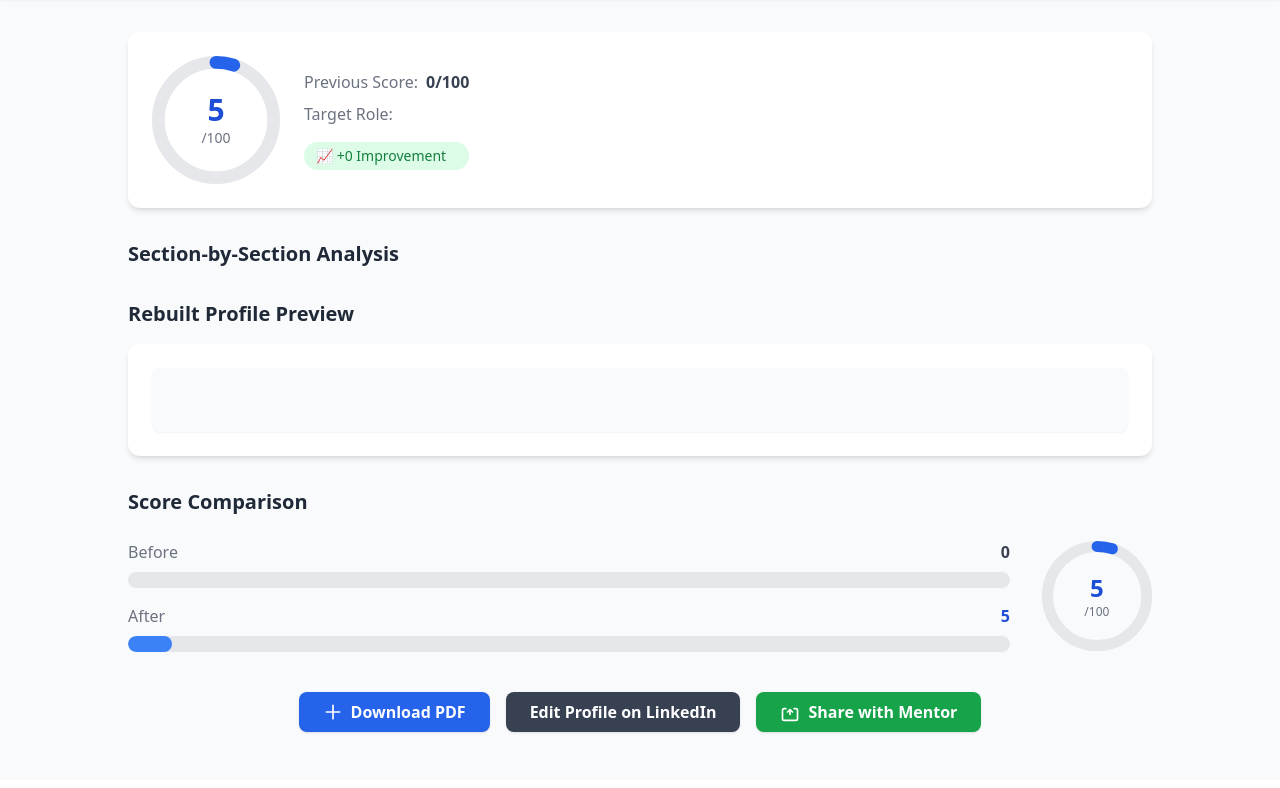
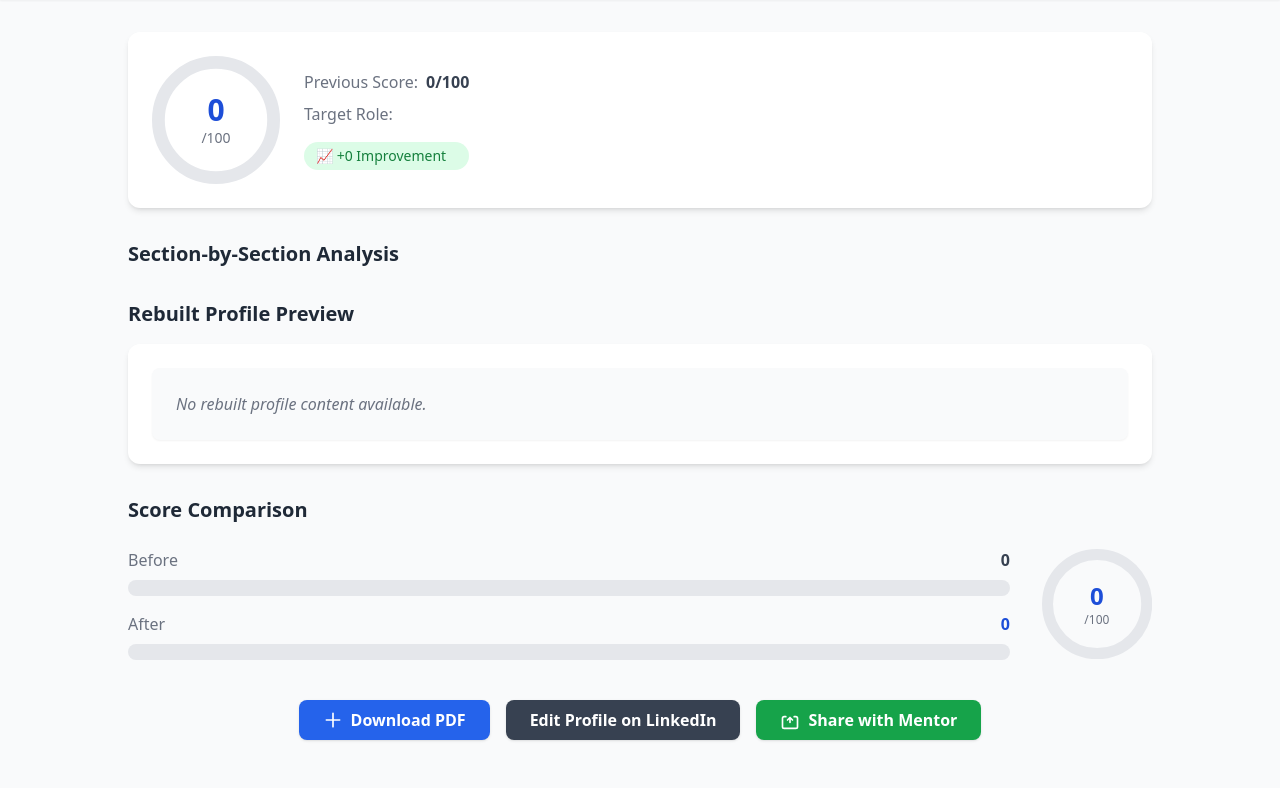
Before and after one commit to srikalyan-yenumula/syncmyprofile, a Flask app: page /suggestion in a window 1280 px wide. Shown: the part 116-904 px from the top of the page. Before the commit the page ends 850 px from the top, so only its background shows below. Run offline with Flask 3, Linux system fonts and the light colour scheme; some libraries are stand-ins or nearby versions.

Commit message:
Update result.html
perfect product

```diff
--- a/templates/result.html
+++ b/templates/result.html
@@ -34,14 +34,15 @@
 {% endmacro %}
 
 {% set pdf_content = 'Rebuilt LinkedIn Profile\n\n' %}
-{% if rebuilt_profile.summary %}
-    {% set clean_summary = rebuilt_profile.summary.replace('*', '').replace('_', '').replace('`', '').strip() %}
+{% if rebuilt_profile and rebuilt_profile.summary %}
+    {% set clean_summary = rebuilt_profile.summary.replace('*', '').replace('_', '').replace('`', '').replace('### ', '').replace('## ', '').replace('# ', '').strip() %}
     {% set pdf_content = pdf_content + clean_summary + '\n\n' %}
 {% endif %}
-{% if rebuilt_profile.headline %}
+{% if rebuilt_profile and rebuilt_profile.headline %}
     {% set clean_headline = rebuilt_profile.headline.replace('*', '').replace('_', '').replace('`', '').strip() %}
     {% set pdf_content = pdf_content + 'Headline\n' + clean_headline + '\n\n' %}
 {% endif %}
+{% if rebuilt_profile %}
     {% for section in ['experience', 'projects', 'skills', 'education', 'certifications', 'awards', 'languages', 'personal interests'] %}
         {% if rebuilt_profile[section] and rebuilt_profile[section]|length > 0 %}
             {% set section_title = section.replace('_', ' ').title() %}
@@ -50,6 +51,7 @@
             {% set pdf_content = pdf_content + section_title + '\n' + clean_section_content + '\n\n' %}
         {% endif %}
     {% endfor %}
+{% endif %}
 
 <!DOCTYPE html>
 <html lang="en">
@@ -91,11 +93,11 @@
                     <svg class="w-full h-full" viewBox="0 0 100 100" aria-hidden="true">
                         <circle cx="50" cy="50" r="45" fill="none" stroke="#e5e7eb" stroke-width="10" />
                         {% set dasharray = 282.74 %}
-                        {% set dashoffset = dasharray - (dasharray * (current_score+5|default(75)) / 100) %}
+                        {% set dashoffset = dasharray - (dasharray * (current_score|default(75)) / 100) %}
                         <circle cx="50" cy="50" r="45" fill="none" stroke="#2563eb" stroke-width="10" stroke-dasharray="282.74" stroke-dashoffset="{{ dashoffset }}" stroke-linecap="round" transform="rotate(-90 50 50)" />
                     </svg>
                     <div class="absolute inset-0 flex flex-col items-center justify-center">
-                        <span class="text-3xl font-bold text-blue-700">{{ current_score+5|default(75) }}</span>
+                        <span class="text-3xl font-bold text-blue-700">{{ current_score|default(75) }}</span>
                         <span class="text-gray-500 text-sm">/100</span>
                     </div>
                 </div>
@@ -163,7 +165,11 @@
             <div class="bg-white rounded-xl shadow-md p-6 transition-colors duration-300">
                 <div class="bg-gray-50 rounded-lg p-6 shadow-sm transition-colors duration-300">
                     <div class="rebuilt-profile">
+                        {% if rebuilt_profile and rebuilt_profile.summary %}
                             {{ render_profile(rebuilt_profile.summary) }}
+                        {% else %}
+                            <p class="text-gray-500 italic">No rebuilt profile content available.</p>
+                        {% endif %}
                     </div>
                 </div>
             </div>
@@ -184,10 +190,10 @@
                     </div>
                     <div class="flex items-center justify-between">
                         <span class="text-gray-500">After</span>
-                        <span class="font-semibold text-blue-700">{{ current_score+5|default(75) }}</span>
+                        <span class="font-semibold text-blue-700">{{ current_score|default(75) }}</span>
                     </div>
                     <div class="w-full h-4 bg-gray-200 rounded-full overflow-hidden transition-colors duration-300">
-                        <div class="h-4 bg-blue-500 rounded-full transition-all" style="width: {{ current_score+5|default(75) }}%"></div>
+                        <div class="h-4 bg-blue-500 rounded-full transition-all" style="width: {{ current_score|default(75) }}%"></div>
                     </div>
                 </div>
                 <!-- Radial Chart (again, for visual emphasis) -->
@@ -195,11 +201,11 @@
                     <svg class="w-full h-full" viewBox="0 0 100 100" aria-hidden="true">
                         <circle cx="50" cy="50" r="45" fill="none" stroke="#e5e7eb" stroke-width="10" />
                         {% set dasharray = 282.74 %}
-                        {% set dashoffset2 = dasharray - (dasharray * (current_score+5|default(75)) / 100) %}
+                        {% set dashoffset2 = dasharray - (dasharray * (current_score|default(75)) / 100) %}
                         <circle cx="50" cy="50" r="45" fill="none" stroke="#2563eb" stroke-width="10" stroke-dasharray="282.74" stroke-dashoffset="{{ dashoffset2 }}" stroke-linecap="round" transform="rotate(-90 50 50)" />
                     </svg>
                     <div class="absolute inset-0 flex flex-col items-center justify-center">
-                        <span class="text-2xl font-bold text-blue-700">{{ current_score+5|default(75) }}</span>
+                        <span class="text-2xl font-bold text-blue-700">{{ current_score|default(75) }}</span>
                         <span class="text-gray-500 text-xs">/100</span>
                     </div>
                 </div>
```
Lines whose indentation alone changed are shown as unchanged.
